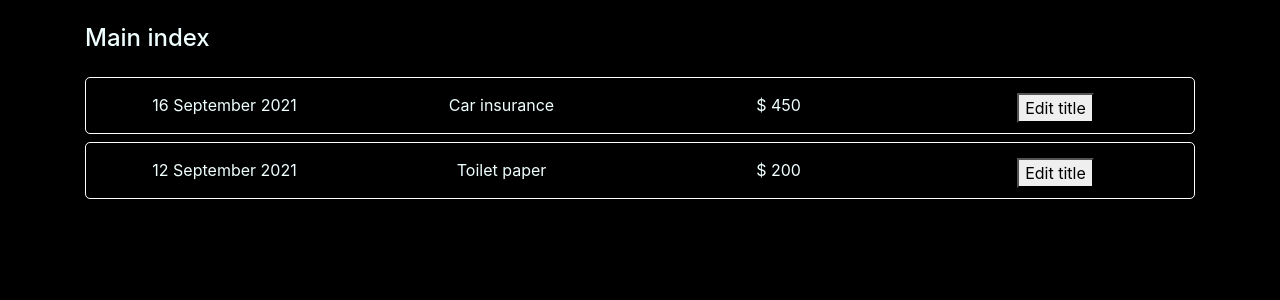
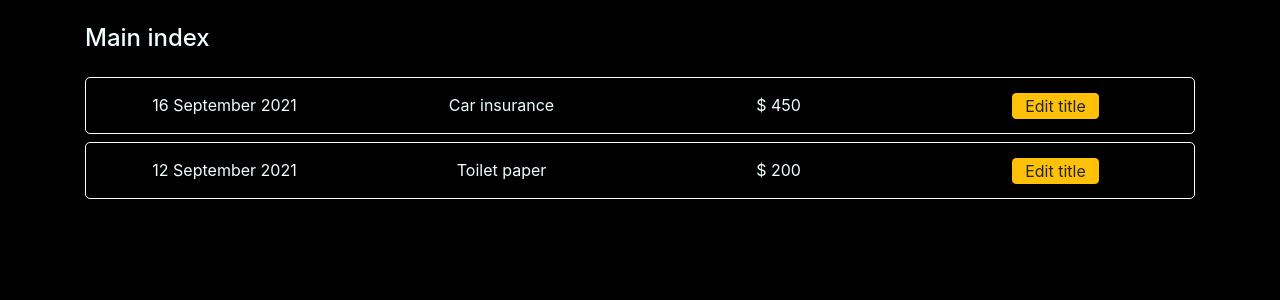
Before and after one commit to sinarajabpour1998/react-complete-guide, a React (Create React App) app: page / in a window 1280 px wide. Shown: the top 300 px of the page. Built offline with nearby package versions, Linux system fonts and the light colour scheme.

Commit message:
Completed until 04-03

```diff
--- a/src/components/Expenses/ExpenseItem.css
+++ b/src/components/Expenses/ExpenseItem.css
@@ -3,3 +3,8 @@
     padding-top: 15px;
     border-radius: 5px;
 }
+
+.ex-btn{
+    text-align: center !important;
+    line-height: 12px !important;
+}
--- a/src/components/Expenses/ExpenseItem.js
+++ b/src/components/Expenses/ExpenseItem.js
@@ -17,7 +17,7 @@ function ExpenseItem(props) {
                 <p>$ {props.amount}</p>
             </div>
             <div className="col-md-3">
-                <button onClick={expenseAction}>
+                <button className="btn btn-warning ex-btn" onClick={expenseAction}>
                     Edit title
                 </button>
             </div>
```
